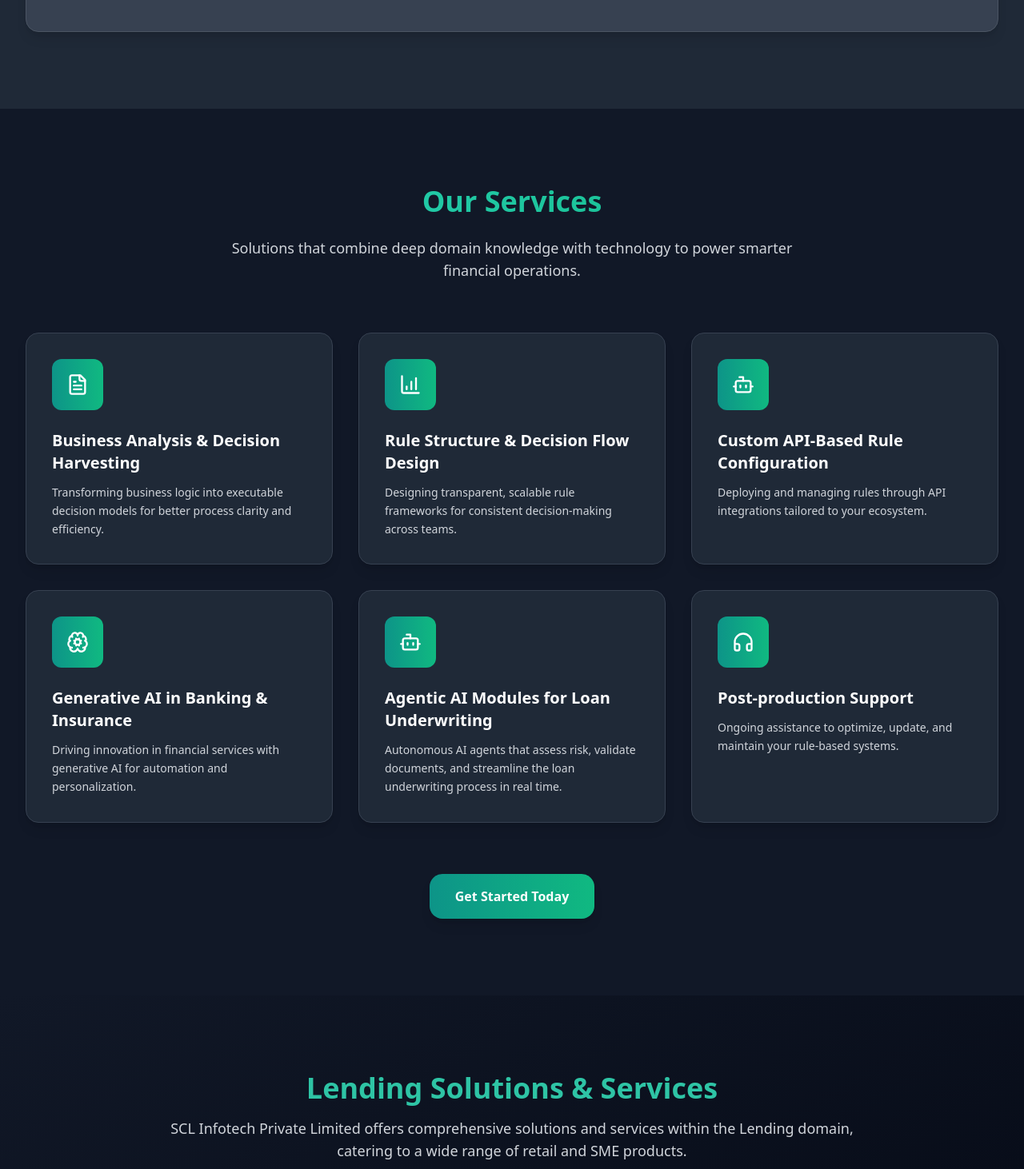
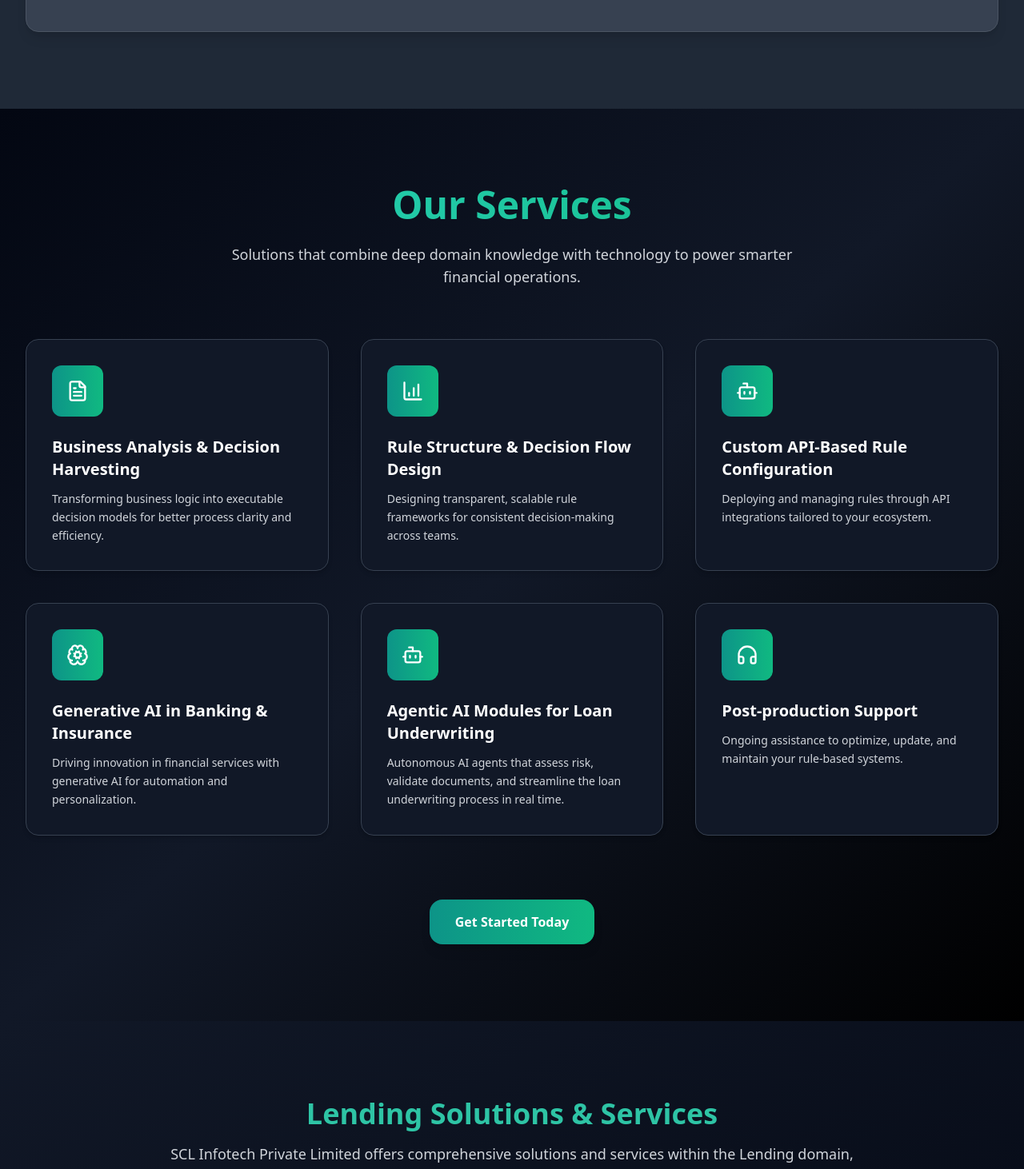
Before and after one commit to rohitSainiCS/scl-infotech, a React (Vite) app: page / in a window 1280 px wide. Shown: the part 1700-3162 px from the top of the page at 80% size. Built offline with nearby package versions, Linux system fonts and the light colour scheme; what @radix-ui/themes would draw is missing.

Commit message:
Update Services.tsx

```diff
--- a/src/components/Services.tsx
+++ b/src/components/Services.tsx
@@ -28,7 +28,6 @@ const Services: React.FC = () => {
       description:
         'Deploying and managing rules through API integrations tailored to your ecosystem.',
     },
-
     {
       icon: BrainCog,
       title: 'Generative AI in Banking & Insurance',
@@ -41,8 +40,7 @@ const Services: React.FC = () => {
       description:
         'Autonomous AI agents that assess risk, validate documents, and streamline the loan underwriting process in real time.',
     },
-
-     {
+    {
       icon: Headphones,
       title: 'Post-production Support',
       description:
@@ -51,9 +49,9 @@ const Services: React.FC = () => {
   ];
 
   return (
-    <section id="services" className="py-24 bg-gray-900">
+    <section id="services" className="py-24 bg-gradient-to-br from-gray-950 via-gray-900 to-black">
       <div className="container mx-auto px-4 sm:px-6 lg:px-8">
-        {/* Section Header */}
+        {/* Section Heading */}
         <motion.div
           initial={{ opacity: 0, y: 30 }}
           whileInView={{ opacity: 1, y: 0 }}
@@ -61,7 +59,7 @@ const Services: React.FC = () => {
           viewport={{ once: true }}
           className="text-center mb-16"
         >
-          <h2 className="text-3xl sm:text-4xl font-extrabold mb-6 text-transparent bg-clip-text bg-gradient-to-r from-teal-400 to-emerald-500">
+          <h2 className="text-4xl sm:text-5xl font-extrabold mb-6 text-transparent bg-clip-text bg-gradient-to-r from-teal-400 to-emerald-500">
             Our Services
           </h2>
           <p className="text-gray-300 text-base sm:text-lg max-w-3xl mx-auto leading-relaxed">
@@ -70,7 +68,7 @@ const Services: React.FC = () => {
         </motion.div>
 
         {/* Services Grid */}
-        <div className="grid grid-cols-1 sm:grid-cols-2 lg:grid-cols-3 gap-8">
+        <div className="grid grid-cols-1 sm:grid-cols-2 lg:grid-cols-3 gap-10">
           {services.map((service, index) => (
             <motion.div
               key={service.title}
@@ -78,13 +76,17 @@ const Services: React.FC = () => {
               whileInView={{ opacity: 1, y: 0 }}
               transition={{ duration: 0.6, delay: index * 0.1 }}
               viewport={{ once: true }}
-              className="bg-gray-800 p-8 rounded-2xl border border-gray-700 hover:border-teal-500 shadow-lg hover:shadow-2xl transition-all duration-300 group"
+              className="bg-gray-900 p-8 rounded-2xl border border-gray-700 hover:border-teal-500/70 hover:shadow-teal-400/10 shadow-md transition-all duration-300 group"
             >
-              <div className="flex items-center justify-center w-16 h-16 bg-gradient-to-r from-teal-600 to-emerald-500 rounded-xl mb-6 group-hover:scale-110 transition-transform duration-300">
+              <div className="flex items-center justify-center w-16 h-16 bg-gradient-to-r from-teal-600 to-emerald-500 rounded-xl mb-6 transform group-hover:scale-110 transition-transform duration-300">
                 <service.icon className="text-white" size={28} />
               </div>
-              <h3 className="text-lg sm:text-xl font-semibold text-white mb-3">{service.title}</h3>
-              <p className="text-gray-300 text-sm leading-relaxed">{service.description}</p>
+              <h3 className="text-lg sm:text-xl font-semibold text-white mb-3">
+                {service.title}
+              </h3>
+              <p className="text-gray-300 text-sm leading-relaxed">
+                {service.description}
+              </p>
             </motion.div>
           ))}
         </div>
@@ -95,7 +97,7 @@ const Services: React.FC = () => {
           whileInView={{ opacity: 1, y: 0 }}
           transition={{ duration: 0.8, delay: 0.6 }}
           viewport={{ once: true }}
-          className="text-center mt-16"
+          className="text-center mt-20"
         >
           <a
             href="#contact"
```
